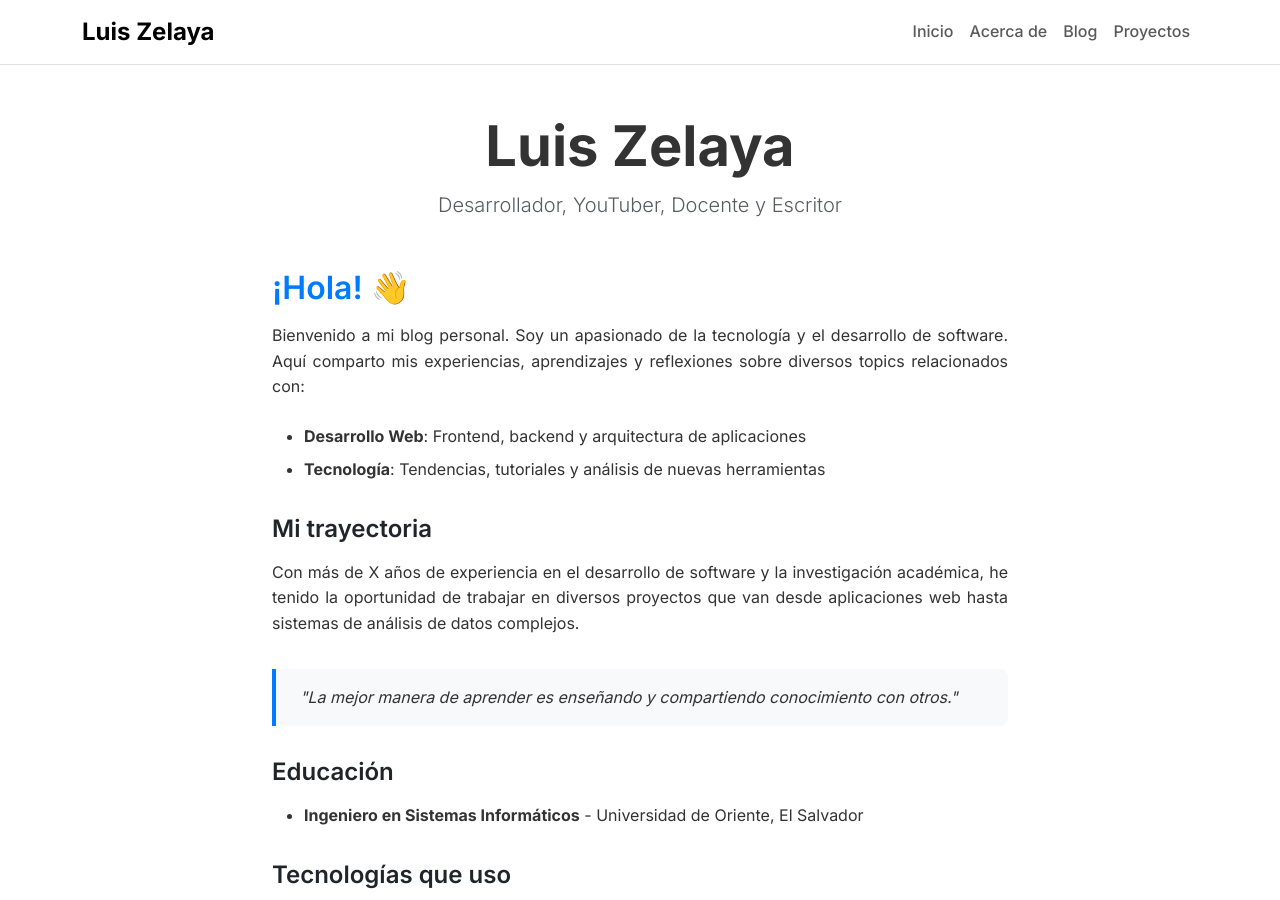
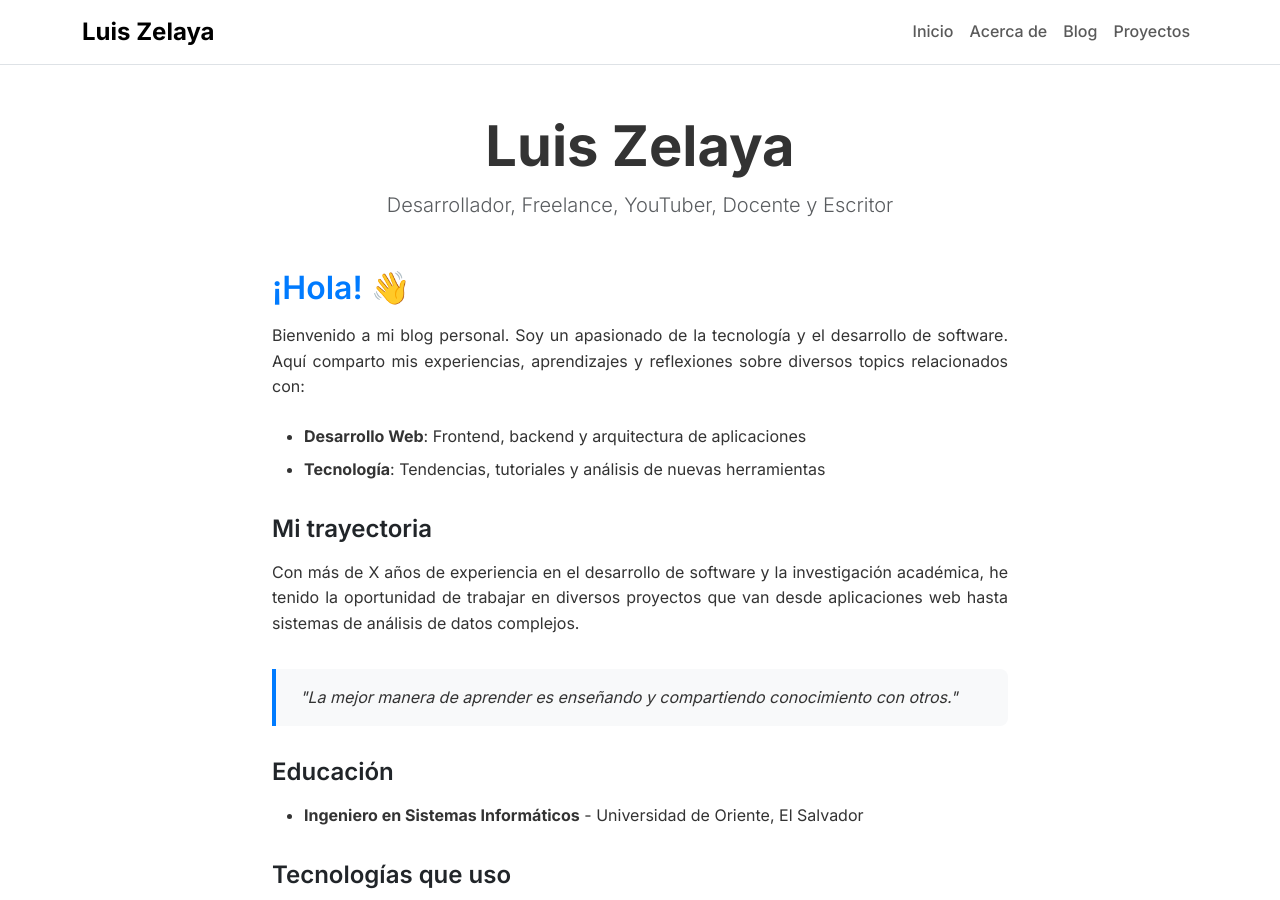
Before and after one commit to CodingWithLuis/CodingWithLuis.github.io, a Jekyll site: the page built from about.md, in a window 1280 px wide and 900 px high. Built offline with Jekyll 4.4.1, drawn with Linux system fonts in a browser that asks for light colours.

Commit message:
Added Freelance to about me

```diff
--- a/about.md
+++ b/about.md
@@ -13,7 +13,7 @@ permalink: /about/
                          <!-- alt="Foto de perfil" -->
                          <!-- style="max-width: 200px;"> -->
                     <h1 class="display-4 fw-bold">{{ site.title }}</h1>
-                    <p class="lead text-muted">Desarrollador, YouTuber, Docente y Escritor</p>
+                    <p class="lead text-muted">Desarrollador, Freelance, YouTuber, Docente y Escritor</p>
                 </div>
 
                 <div class="post-content">
```
